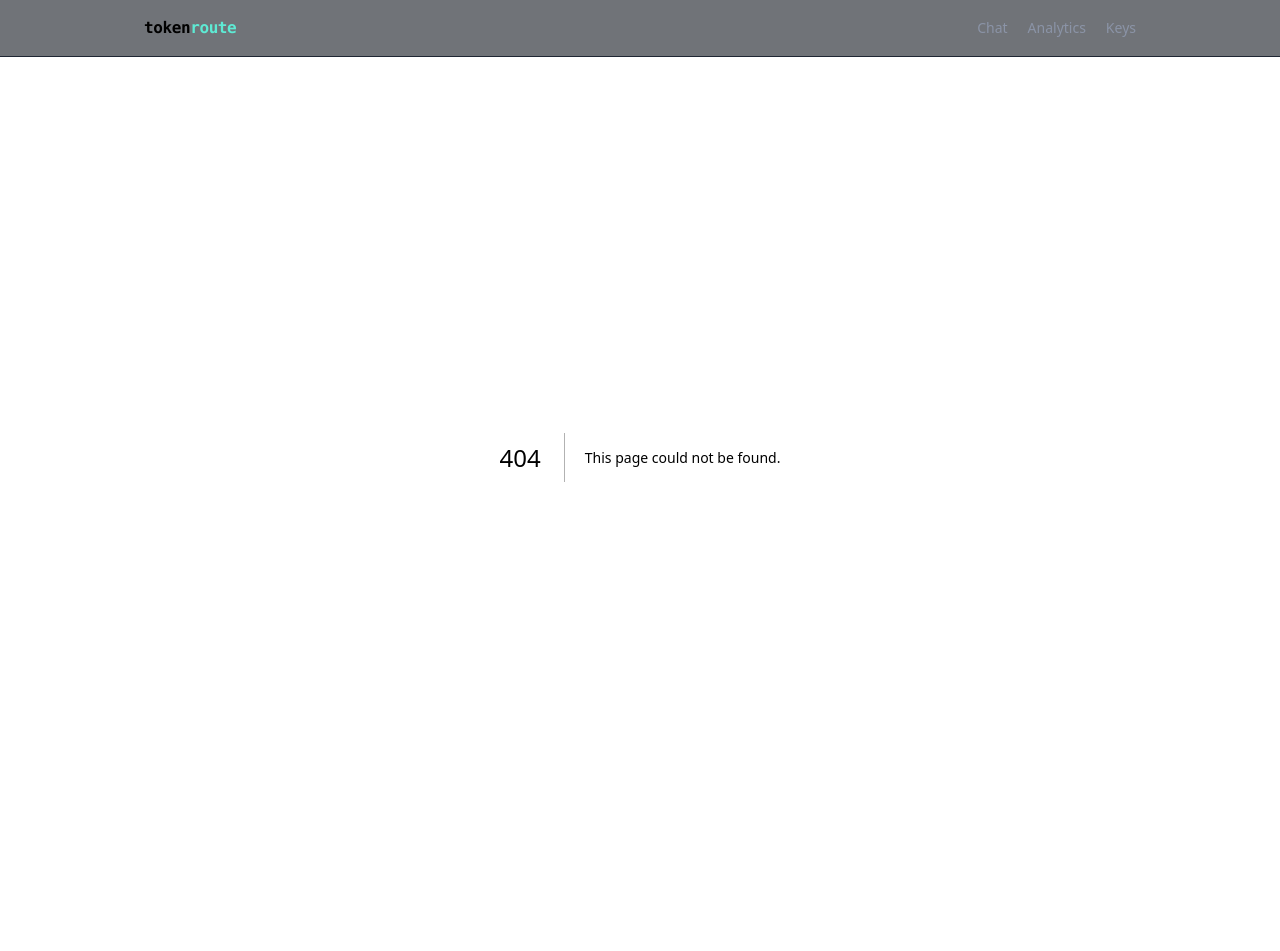
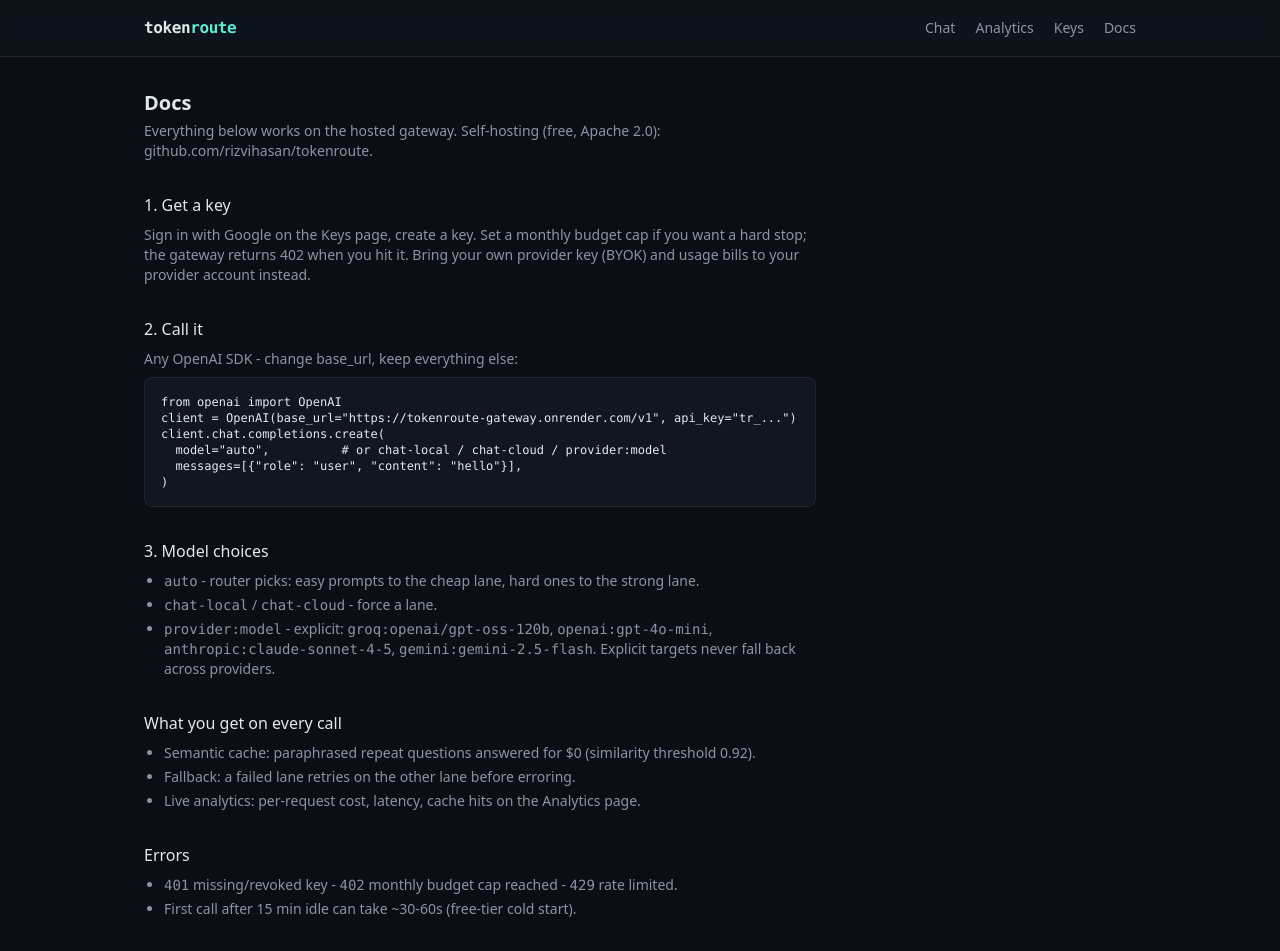
Before and after one commit to rizvihasan/tokenroute, a Next.js app in the folder web/: page /docs in a window 1280 px wide. Before the commit this address had no page. Before the commit the page ends 857 px from the top, so only its background shows below. Built offline with nearby package versions, Linux system fonts and the light colour scheme.

Commit message:
feat(web): /docs quickstart page + nav link

```diff
--- /dev/null
+++ b/web/app/docs/page.tsx
@@ -0,0 +1,63 @@
+export const dynamic = "force-dynamic";
+
+const GW = "https://tokenroute-gateway.onrender.com";
+
+export default function DocsPage() {
+  return (
+    <div className="py-8 flex flex-col gap-8 max-w-2xl">
+      <div>
+        <h1 className="text-xl font-semibold">Docs</h1>
+        <p className="text-muted text-sm mt-1">
+          Everything below works on the hosted gateway. Self-hosting (free, Apache 2.0):
+          github.com/rizvihasan/tokenroute.
+        </p>
+      </div>
+
+      <section className="flex flex-col gap-2">
+        <h2 className="font-medium">1. Get a key</h2>
+        <p className="text-sm text-muted">
+          Sign in with Google on the Keys page, create a key. Set a monthly budget cap if
+          you want a hard stop; the gateway returns 402 when you hit it. Bring your own
+          provider key (BYOK) and usage bills to your provider account instead.
+        </p>
+      </section>
+
+      <section className="flex flex-col gap-2">
+        <h2 className="font-medium">2. Call it</h2>
+        <p className="text-sm text-muted">Any OpenAI SDK - change base_url, keep everything else:</p>
+        <pre className="rounded-lg border border-edge bg-panel p-4 text-xs overflow-x-auto">{`from openai import OpenAI
+client = OpenAI(base_url="${GW}/v1", api_key="tr_...")
+client.chat.completions.create(
+  model="auto",          # or chat-local / chat-cloud / provider:model
+  messages=[{"role": "user", "content": "hello"}],
+)`}</pre>
+      </section>
+
+      <section className="flex flex-col gap-2">
+        <h2 className="font-medium">3. Model choices</h2>
+        <ul className="text-sm text-muted list-disc pl-5 flex flex-col gap-1">
+          <li><code>auto</code> - router picks: easy prompts to the cheap lane, hard ones to the strong lane.</li>
+          <li><code>chat-local</code> / <code>chat-cloud</code> - force a lane.</li>
+          <li><code>provider:model</code> - explicit: <code>groq:openai/gpt-oss-120b</code>, <code>openai:gpt-4o-mini</code>, <code>anthropic:claude-sonnet-4-5</code>, <code>gemini:gemini-2.5-flash</code>. Explicit targets never fall back across providers.</li>
+        </ul>
+      </section>
+
+      <section className="flex flex-col gap-2">
+        <h2 className="font-medium">What you get on every call</h2>
+        <ul className="text-sm text-muted list-disc pl-5 flex flex-col gap-1">
+          <li>Semantic cache: paraphrased repeat questions answered for $0 (similarity threshold 0.92).</li>
+          <li>Fallback: a failed lane retries on the other lane before erroring.</li>
+          <li>Live analytics: per-request cost, latency, cache hits on the Analytics page.</li>
+        </ul>
+      </section>
+
+      <section className="flex flex-col gap-2">
+        <h2 className="font-medium">Errors</h2>
+        <ul className="text-sm text-muted list-disc pl-5 flex flex-col gap-1">
+          <li><code>401</code> missing/revoked key - <code>402</code> monthly budget cap reached - <code>429</code> rate limited.</li>
+          <li>First call after 15 min idle can take ~30-60s (free-tier cold start).</li>
+        </ul>
+      </section>
+    </div>
+  );
+}
--- a/web/app/layout.tsx
+++ b/web/app/layout.tsx
@@ -20,6 +20,7 @@
               <Link href="/" className="hover:text-slate-200 transition-colors">Chat</Link>
               <Link href="/console" className="hover:text-slate-200 transition-colors">Analytics</Link>
               <Link href="/dashboard" className="hover:text-slate-200 transition-colors">Keys</Link>
+              <Link href="/docs" className="hover:text-slate-200 transition-colors">Docs</Link>
             </nav>
           </div>
         </header>
```
Also changed, not shown: 1 other file (tests, documents, lock files or other folders).
